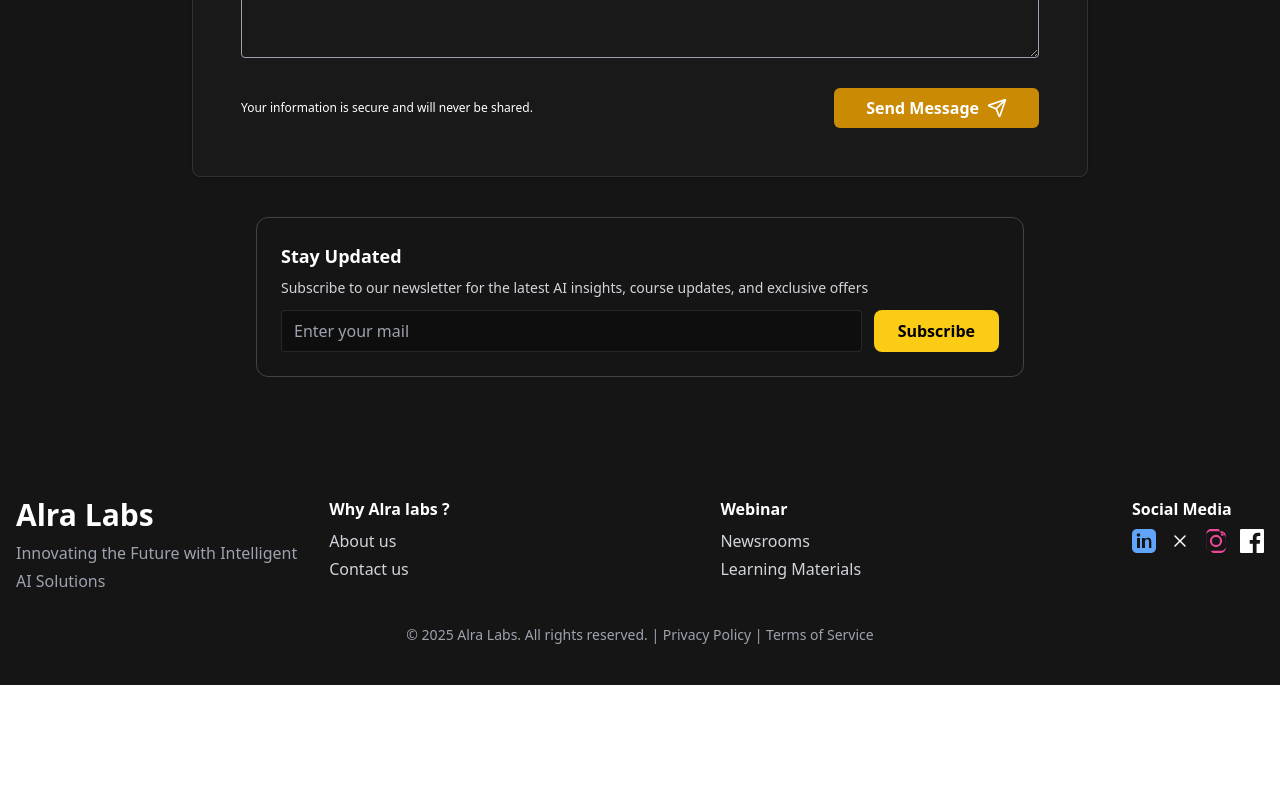
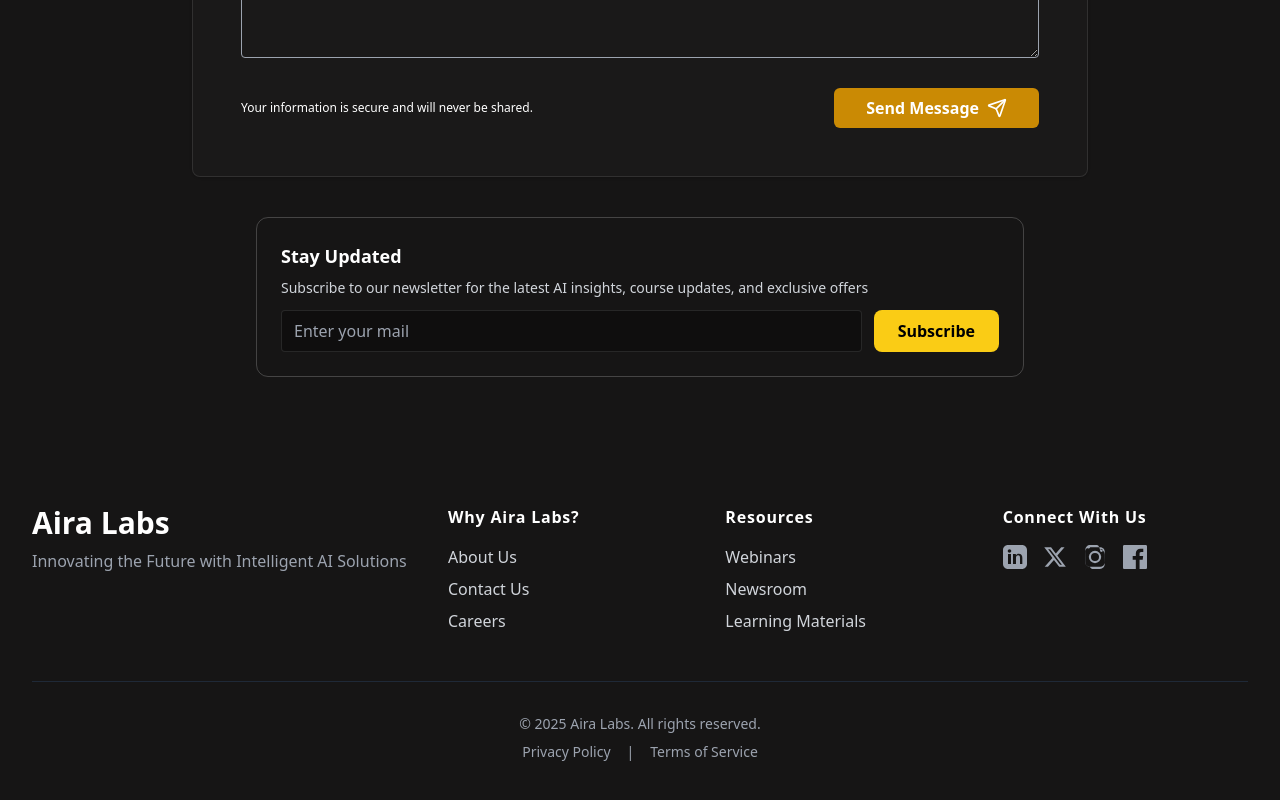
Before and after one commit to kanish701/airalab, a React (Vite) app: page /company/contact-us in a window 1280 px wide. Shown: the part 969-1769 px from the top of the page. Before the commit the page ends 1654 px from the top, so only its background shows below. Built offline with nearby package versions, Linux system fonts and the light colour scheme.

Commit message:
new updates for optimisation

```diff
--- a/src/components/Footer.tsx
+++ b/src/components/Footer.tsx
@@ -1,43 +1,91 @@
-const AnimationWireframeSection = () => {
+import { Link } from 'react-router-dom';
+
+// It's a good practice to manage link data in an array for easier updates.
+const footerLinks = [
+  {
+    title: "Why Aira Labs?",
+    links: [
+      { name: 'About Us', path: '/aboutus' },
+      { name: 'Contact Us', path: '/contactus' },
+      { name: 'Careers', path: '/careers' },
+    ],
+  },
+  {
+    title: "Resources",
+    links: [
+      { name: 'Webinars', path: '/resources' },
+      { name: 'Newsroom', path: '/resources' },
+      { name: 'Learning Materials', path: '/resources' },
+    ],
+  },
+];
+
+const socialLinks = [
+    { label: 'LinkedIn', href: '#', icon: <svg width="24" height="24" fill="currentColor" viewBox="0 0 24 24"><path d="M19 0h-14c-2.761 0-5 2.239-5 5v14c0 2.761 2.239 5 5 5h14c2.762 0 5-2.239 5-5v-14c0-2.761-2.238-5-5-5zm-11 19h-3v-10h3v10zm-1.5-11.268c-.966 0-1.75-.784-1.75-1.75s.784-1.75 1.75-1.75 1.75.784 1.75 1.75-.784 1.75-1.75 1.75zm13.5 11.268h-3v-5.604c0-1.337-.025-3.063-1.868-3.063-1.868 0-2.154 1.459-2.154 2.968v5.699h-3v-10h2.881v1.367h.041c.401-.761 1.381-1.563 2.841-1.563 3.039 0 3.6 2.001 3.6 4.599v5.597z"/></svg> },
+    { label: 'X', href: '#', icon: <svg width="24" height="24" fill="currentColor" viewBox="0 0 24 24"><path d="M18.244 2.25h3.308l-7.227 8.26 8.502 11.24H16.17l-5.214-6.817L4.99 21.75H1.68l7.73-8.835L1.254 2.25H8.08l4.713 6.231zm-1.161 17.52h1.833L7.084 4.126H5.117z"/></svg> },
+    { label: 'Instagram', href: '#', icon: <svg width="24" height="24" fill="currentColor" viewBox="0 0 24 24"><path d="M12 2.163c3.204 0 3.584.012 4.85.07 1.366.062 2.633.334 3.608 1.308.974.974 1.246 2.242 1.308 3.608.058 1.266.069 1.646.069 4.851s-.011 3.584-.069 4.85c-.062 1.366-.334 2.633-1.308 3.608-.974.974-2.242 1.246-3.608 1.308-1.266.058-1.646.069-4.85.069s-3.584-.011-4.85-.069c-1.366-.062-2.633-.334-3.608-1.308-.974-.974-1.246-2.242-1.308-3.608C2.175 15.647 2.163 15.267 2.163 12s.012-3.584.07-4.851c.062-1.366.334-2.633 1.308-3.608.974-.974 2.242 1.246 3.608-1.308C8.416 2.175 8.796 2.163 12 2.163zm0-2.163C8.741 0 8.332.013 7.052.072 5.771.131 4.659.414 3.678 1.395c-.981.981-1.264 2.093-1.323 3.374C2.013 8.332 2 8.741 2 12c0 3.259.013 3.668.072 4.948.059 1.281.342 2.393 1.323 3.374.981.981 2.093 1.264 3.374 1.323C8.332 23.987 8.741 24 12 24s3.668-.013 4.948-.072c1.281-.059 2.393-.342 3.374-1.323.981-.981 1.264-2.093 1.323-3.374.059-1.28.072-1.689.072-4.948 0-3.259-.013-3.668-.072-4.948-.059-1.281-.342-2.393-1.323-3.374-.981-.981-2.093-1.264-3.374-1.323C15.668.013 15.259 0 12 0zm0 5.838a6.162 6.162 0 1 0 0 12.324 6.162 6.162 0 0 0 0-12.324zm0 10.162a3.999 3.999 0 1 1 0-7.998 3.999 3.999 0 0 1 0 7.998zm6.406-11.845a1.44 1.44 0 1 0 0 2.881 1.44 1.44 0 0 0 0-2.881z"/></svg> },
+    { label: 'Facebook', href: '#', icon: <svg width="24" height="24" fill="currentColor" viewBox="0 0 24 24"><path d="M22.675 0h-21.35C.595 0 0 .592 0 1.326v21.348C0 23.408.595 24 1.326 24H12.82v-9.294H9.692v-3.622h3.127V8.413c0-3.1 1.893-4.788 4.659-4.788 1.325 0 2.463.099 2.797.143v3.24l-1.918.001c-1.504 0-1.797.715-1.797 1.763v2.313h3.587l-.467 3.622h-3.12V24h6.116C23.406 24 24 23.408 24 22.674V1.326C24 .592 23.406 0 22.675 0"/></svg> },
+];
+
+
+const Footer = () => {
   return (
-    <footer className="bg-[#161515] py-10 px-4">
-      <div className="max-w-7xl mx-auto flex flex-col md:flex-row md:justify-between md:items-start gap-8">
-        <div>
-          <h2 className="text-3xl font-bold text-white mb-2">Alra Labs</h2>
-          <p className="text-gray-400 mb-1">Innovating the Future with Intelligent</p>
-          <p className="text-gray-400">AI Solutions</p>
-        </div>
-        <div className="flex flex-col md:flex-row gap-8 flex-1 justify-between">
-          <div>
-            <h3 className="text-white font-semibold mb-2">Why Alra labs ?</h3>
-            <ul className="text-gray-300 space-y-1">
-              <li>About us</li>
-              <li>Contact us</li>
-            </ul>
+    <footer className="bg-[#161515] text-white">
+      <div className="max-w-7xl mx-auto py-12 px-6 lg:px-8">
+        {/* Main content grid */}
+        <div className="grid grid-cols-1 md:grid-cols-12 gap-8">
+
+          {/* Brand section */}
+          <div className="md:col-span-4 text-center md:text-left">
+            <h2 className="text-3xl font-bold text-white mb-2">Aira Labs</h2>
+            <p className="text-gray-400">
+              Innovating the Future with Intelligent AI Solutions
+            </p>
           </div>
-          <div>
-            <h3 className="text-white font-semibold mb-2">Webinar</h3>
-            <ul className="text-gray-300 space-y-1">
-              <li>Newsrooms</li>
-              <li>Learning Materials</li>
-            </ul>
-          </div>
-          <div>
-            <h3 className="text-white font-semibold mb-2">Social Media</h3>
-            <div className="flex space-x-3 mt-2">
-              <a href="#" aria-label="LinkedIn" className="text-blue-400 hover:text-blue-500"><svg width="24" height="24" fill="currentColor" viewBox="0 0 24 24"><path d="M19 0h-14c-2.761 0-5 2.239-5 5v14c0 2.761 2.239 5 5 5h14c2.762 0 5-2.239 5-5v-14c0-2.761-2.238-5-5-5zm-11 19h-3v-10h3v10zm-1.5-11.268c-.966 0-1.75-.784-1.75-1.75s.784-1.75 1.75-1.75 1.75.784 1.75 1.75-.784 1.75-1.75 1.75zm13.5 11.268h-3v-5.604c0-1.337-.025-3.063-1.868-3.063-1.868 0-2.154 1.459-2.154 2.968v5.699h-3v-10h2.881v1.367h.041c.401-.761 1.381-1.563 2.841-1.563 3.039 0 3.6 2.001 3.6 4.599v5.597z"/></svg></a>
-              <a href="#" aria-label="X" className="text-white hover:text-gray-400"><svg width="24" height="24" fill="currentColor" viewBox="0 0 24 24"><path d="M17.53 6.47a.75.75 0 0 0-1.06 0L12 10.94 7.53 6.47a.75.75 0 0 0-1.06 1.06L10.94 12l-4.47 4.47a.75.75 0 1 0 1.06 1.06L12 13.06l4.47 4.47a.75.75 0 0 0 1.06-1.06L13.06 12l4.47-4.47a.75.75 0 0 0 0-1.06z"/></svg></a>
-              <a href="#" aria-label="Instagram" className="text-pink-500 hover:text-pink-600"><svg width="24" height="24" fill="currentColor" viewBox="0 0 24 24"><path d="M12 2.163c3.204 0 3.584.012 4.85.07 1.366.062 2.633.334 3.608 1.308.974.974 1.246 2.242 1.308 3.608.058 1.266.069 1.646.069 4.851s-.011 3.584-.069 4.85c-.062 1.366-.334 2.633-1.308 3.608-.974.974-2.242 1.246-3.608 1.308-1.266.058-1.646.069-4.85.069s-3.584-.011-4.85-.069c-1.366-.062-2.633-.334-3.608-1.308-.974-.974-1.246-2.242-1.308-3.608C2.175 15.647 2.163 15.267 2.163 12s.012-3.584.07-4.851c.062-1.366.334-2.633 1.308-3.608.974-.974 2.242-1.246 3.608-1.308C8.416 2.175 8.796 2.163 12 2.163zm0-2.163C8.741 0 8.332.013 7.052.072 5.771.131 4.659.414 3.678 1.395c-.981.981-1.264 2.093-1.323 3.374C2.013 8.332 2 8.741 2 12c0 3.259.013 3.668.072 4.948.059 1.281.342 2.393 1.323 3.374.981.981 2.093 1.264 3.374 1.323C8.332 23.987 8.741 24 12 24s3.668-.013 4.948-.072c1.281-.059 2.393-.342 3.374-1.323.981-.981 1.264-2.093 1.323-3.374.059-1.28.072-1.689.072-4.948 0-3.259-.013-3.668-.072-4.948-.059-1.281-.342-2.393-1.323-3.374-.981-.981-2.093-1.264-3.374-1.323C15.668.013 15.259 0 12 0zm0 5.838a6.162 6.162 0 1 0 0 12.324 6.162 6.162 0 0 0 0-12.324zm0 10.162a3.999 3.999 0 1 1 0-7.998 3.999 3.999 0 0 1 0 7.998zm6.406-11.845a1.44 1.44 0 1 0 0 2.881 1.44 1.44 0 0 0 0-2.881z"/></svg></a>
-              <a href="#" aria-label="Facebook" className="text-white hover:text-gray-400"><svg width="24" height="24" fill="currentColor" viewBox="0 0 24 24"><path d="M22.675 0h-21.35C.595 0 0 .592 0 1.326v21.348C0 23.408.595 24 1.326 24H12.82v-9.294H9.692v-3.622h3.127V8.413c0-3.1 1.893-4.788 4.659-4.788 1.325 0 2.463.099 2.797.143v3.24l-1.918.001c-1.504 0-1.797.715-1.797 1.763v2.313h3.587l-.467 3.622h-3.12V24h6.116C23.406 24 24 23.408 24 22.674V1.326C24 .592 23.406 0 22.675 0"/></svg></a>
+
+          {/* Links grid section */}
+          <div className="md:col-span-8 grid grid-cols-2 lg:grid-cols-3 gap-8 text-center md:text-left">
+            {footerLinks.map((section) => (
+              <div key={section.title}>
+                <h3 className="font-semibold text-white tracking-wider mb-4">{section.title}</h3>
+                <ul className="space-y-2">
+                  {section.links.map((link) => (
+                    <li key={link.name}>
+                      <Link to={link.path} className="text-gray-300 hover:text-yellow-400 transition-colors duration-300">
+                        {link.name}
+                      </Link>
+                    </li>
+                  ))}
+                </ul>
+              </div>
+            ))}
+
+            {/* Social Media section */}
+            <div>
+              <h3 className="font-semibold text-white tracking-wider mb-4">Connect With Us</h3>
+              <div className="flex justify-center md:justify-start space-x-4">
+                {socialLinks.map((social) => (
+                  <a key={social.label} href={social.href} aria-label={social.label} className="text-gray-400 hover:text-yellow-400 transition-colors duration-300">
+                    {social.icon}
+                  </a>
+                ))}
+              </div>
             </div>
           </div>
         </div>
-      </div>
-      <div className="text-center text-gray-400 text-sm mt-8">
-        © 2025 Alra Labs. All rights reserved. | Privacy Policy | Terms of Service
+
+        {/* Bottom copyright section */}
+        <div className="mt-12 pt-8 border-t border-gray-800 text-center text-gray-400 text-sm">
+          <p>&copy; {new Date().getFullYear()} Aira Labs. All rights reserved.</p>
+          <div className="mt-2 space-x-4">
+            <Link to="/privacy-policy" className="hover:text-white">Privacy Policy</Link>
+            <span>|</span>
+            <Link to="/terms-of-service" className="hover:text-white">Terms of Service</Link>
+          </div>
+        </div>
       </div>
     </footer>
   );
 };
 
-export default AnimationWireframeSection;
+export default Footer;
--- a/src/pages/WhyAiraLabs.tsx
+++ b/src/pages/WhyAiraLabs.tsx
@@ -30,7 +30,7 @@
 
 const WhyAiraLabs = () => (
   // CHANGED: Increased top padding from py-12 to pt-32 to create space for a header
-  <div className="min-h-screen bg-gradient-to-br from-[#191924] via-[#18181c] to-[#232323] text-white pt-32 pb-12 px-4">
+  <div className="min-h-screen bg-[#161515] text-white pt-32 pb-12 px-4">
     <div className="max-w-5xl mx-auto">
       {/* Breadcrumb */}
       <div className="text-gray-400 text-xs mb-2">Home / Company / Contact us</div>
@@ -42,7 +42,7 @@
         </div>
       </div>
       {/* Mission & Vision */}
-      <div className="bg-gradient-to-r from-[#232323] to-[#232323]/80 rounded-xl mt-6 mb-10 flex flex-col md:flex-row gap-6 p-6 shadow-lg border border-white/10">
+      <div className="bg-gradient-to-r from-[#232323] to-[#232323]/80 mt-6 mb-10 flex flex-col md:flex-row gap-6 p-6 shadow-lg border border-white/10">
         <div className="flex-1 flex flex-col gap-2">
           <div className="font-semibold text-yellow-400 text-lg mb-1 flex items-center gap-2">
             <Lightbulb className="w-5 h-5 text-yellow-400" /> Our Mission:
```
Also changed, not shown: src/components/HeroSection.tsx (+16 -15 lines), src/components/IndustrySection.tsx (+24 -54 lines), src/components/ServicesSection.tsx (+78 -75 lines), src/pages/capabalities/development/AIBasedSaaSSolutions.tsx (+4 -4 lines).
